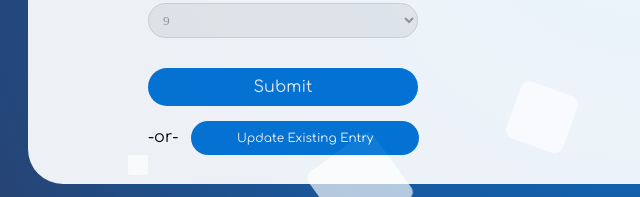
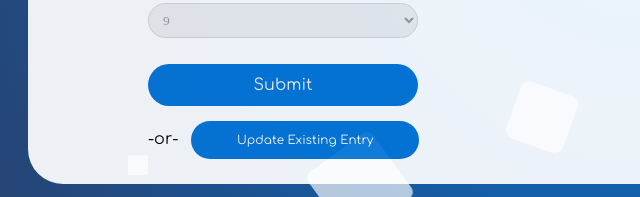
Before and after one commit to kiran-0001/FBLA_2023, a plain HTML site: page index.html in a window 1280 px wide. Shown: the part 525-722 px from the top of the page, 0-640 px from the left. Drawn offline with Linux system fonts and the light colour scheme; a web font is replaced by a local one.

Commit message:
button resizing

```diff
--- a/index.css
+++ b/index.css
@@ -216,16 +216,16 @@
     color: rgb(175, 174, 174);
 }
 .form-wrap .form .submit-btn{
-    padding:10px;
+    padding:12px;
     cursor: pointer;
     width: 270px;
     font-size: 16px;
-    margin-top: 20px;
+    margin-top: 16px;
     margin-bottom: 15px;
     margin-right: 5px;
     background-color: rgb(4, 117, 215);
     color: rgb(247, 244, 244);
-    border-radius:20px;
+    border-radius:30px;
     border: none;
 }
 .form-wrap .form .submit-btn:hover{
@@ -238,11 +238,11 @@
     text-decoration: none;
     color: white;
     border: none;
-    padding: 10px;
+    padding: 12px;
     font-size: 12px;
     width: 228px;
     margin-left: 8px;
-    border-radius: 25px;
+    border-radius: 35px;
     transition: background-color 0.3s;
     transition: color 0.3s;
 }
```
